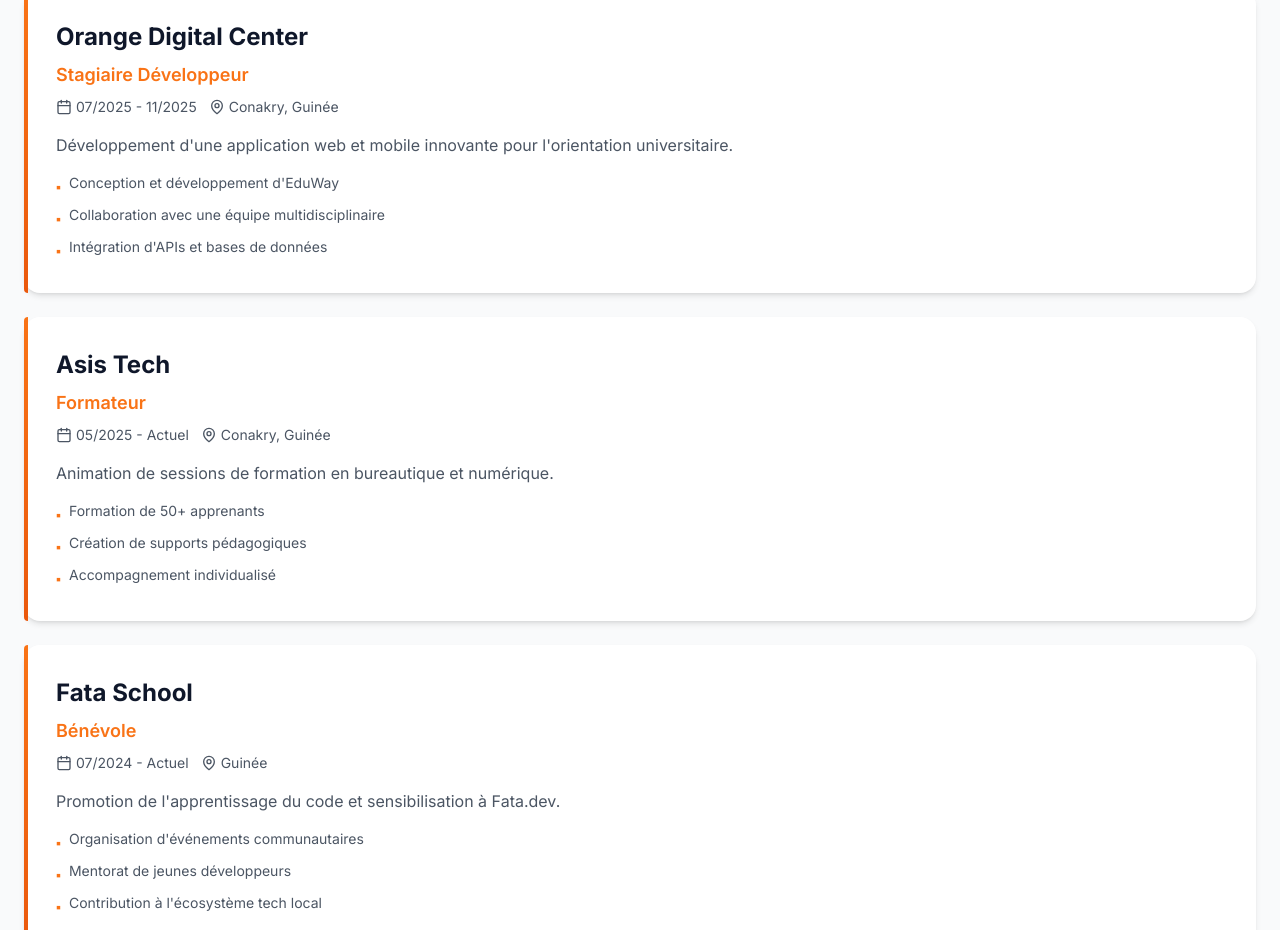
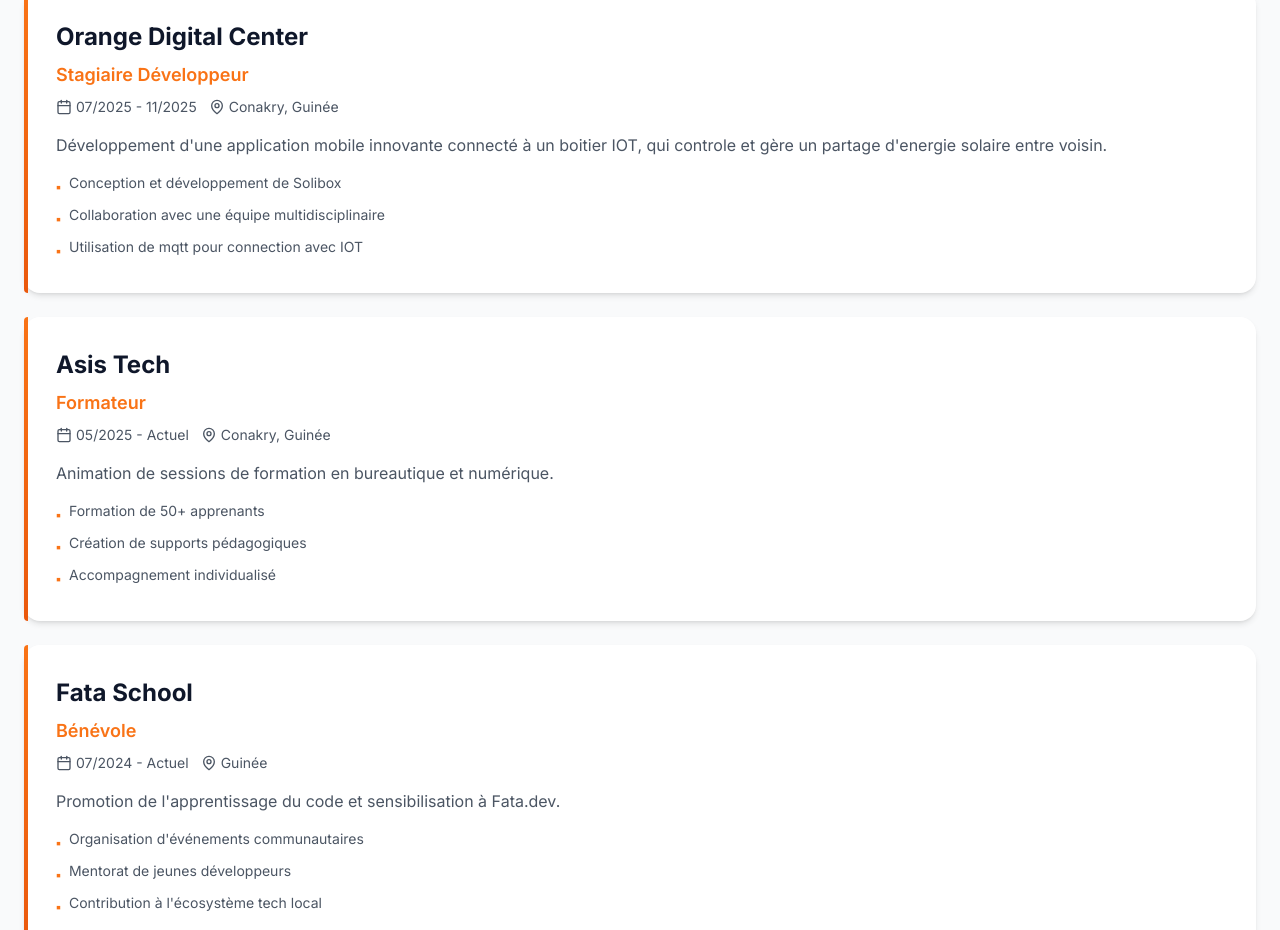
Before and after one commit to Foula34/foula_portfolio, a React (Vite) app: page / in a window 1280 px wide. Shown: the part 5060-5990 px from the top of the page. Built offline with nearby package versions, Linux system fonts and the light colour scheme.

Commit message:
Fix Experiances

```diff
--- a/src/components/Experience.tsx
+++ b/src/components/Experience.tsx
@@ -14,11 +14,11 @@
       role: 'Stagiaire Développeur',
       period: '07/2025 - 11/2025',
       location: 'Conakry, Guinée',
-      description: 'Développement d\'une application web et mobile innovante pour l\'orientation universitaire.',
+      description: 'Développement d\'une application mobile innovante connecté à un boitier IOT, qui controle et gère un partage d\'energie solaire entre voisin.',
       achievements: [
-        'Conception et développement d\'EduWay',
+        'Conception et développement de Solibox',
         'Collaboration avec une équipe multidisciplinaire',
-        'Intégration d\'APIs et bases de données',
+        'Utilisation de mqtt pour connection avec IOT',
       ],
     },
     {
```
